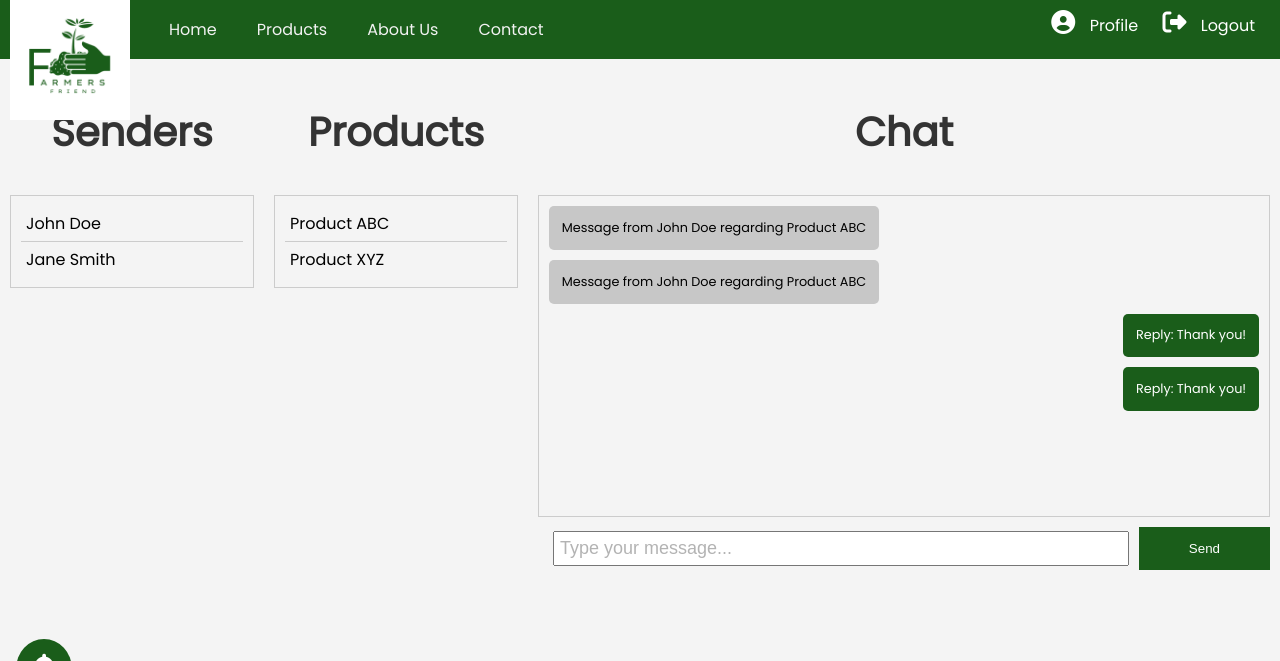
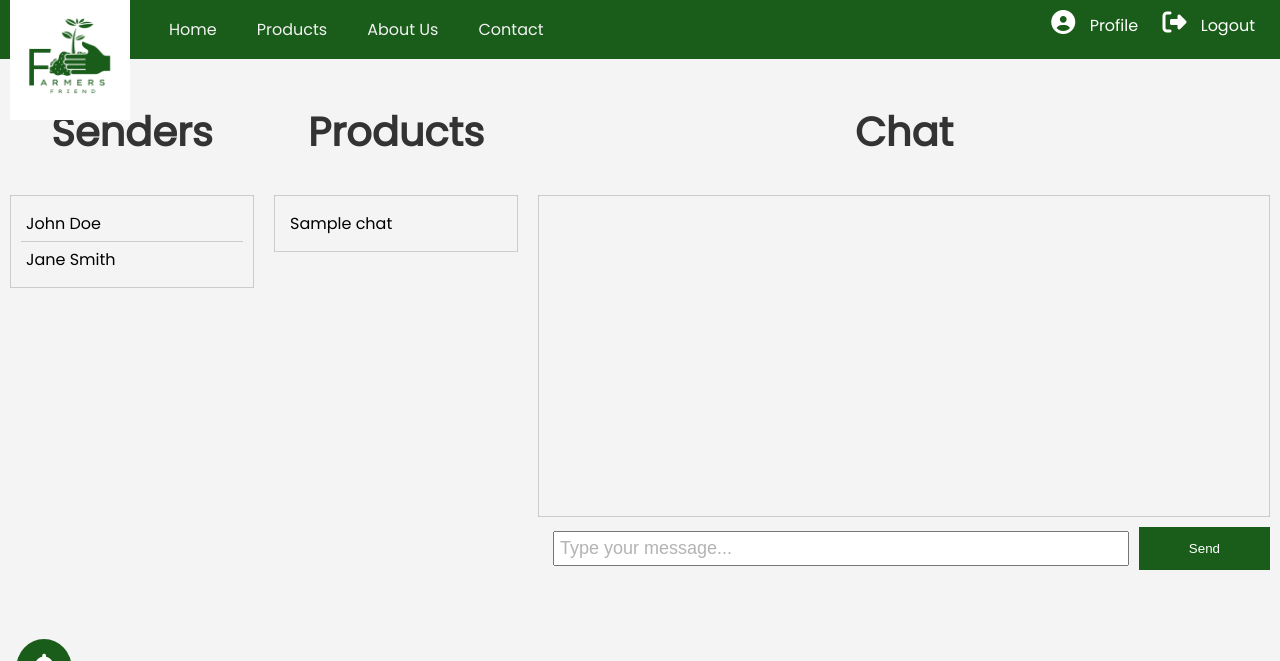
Before and after one commit to zahabiyam/fyp24, a Flask app: template templates/chat_farmer.html in a window 1280 px wide. Shown: the top 661 px of the page. Run offline with Flask 3, Linux system fonts and the light colour scheme; the template is opened without the code that fills it: most values are stand-ins (such as "Sample title", 1, 10 or a date in 2020); some libraries are stand-ins or nearby versions.

Commit message:
add classes in new chat html

```diff
--- a/templates/chat_farmer.html
+++ b/templates/chat_farmer.html
@@ -4,31 +4,42 @@
         <div class="sender-column">
             <h2>Senders</h2>
             <div class="sender-list">
+                <!-- Loop through senders -->
+                {% for i, j in chats.items() %}
                     <div class="sender">John Doe</div>
                     <div class="sender">Jane Smith</div>
                     <!-- Add more senders -->
+                {% endfor %}
             </div>
         </div>
         <div class="product-column">
             <h2>Products</h2>
             <div class="product-list">
-            <div class="product">Product ABC</div>
-            <div class="product">Product XYZ</div>
+                <!-- Loop through products -->
+                {% for i, j in chats.items() %}
+                    <div class="product">{{ j.product_name }}</div>
                     <!-- Add more products -->
+                {% endfor %}
             </div>
         </div>
         <div class="chat-column">
             <h2>Chat</h2>
             <div class="chat-box">
-            <div class="receive-col">
-            <div class="received">Message from John Doe regarding Product ABC</div>
-            <div class="received">Message from John Doe regarding Product ABC</div>
+                <!-- Loop through chats -->
+                {% for i, j in chats.items() %}
+                    {%  for customer_id, chat_data in j.customer_chats.items() %}
+                        <div id="chat_id_{{i}}_{{ customer_id }}" class="tabcontent">
+                            <!-- Loop through messages -->
+                            {% for message in chat_data.messages %}
+                                {% if message.sender_type == "farmer" %}
+                                    <div class="sent">{{ message.message }}</div>
+                                {% else %}
+                                    <div class="received">{{ message.message }}</div>
+                                {% endif %}
+                            {% endfor %}
                         </div>
-            <div class="send-col">
-            <div class="sent">Reply: Thank you!</div>
-            <div class="sent">Reply: Thank you!</div>
-            </div>
-            <!-- Add more chat messages -->
+                    {% endfor %}
+                {% endfor %}
             </div>
             <div class="input-area">
                 <input type="text" placeholder="Type your message...">
```
Lines whose indentation alone changed are shown as unchanged.
